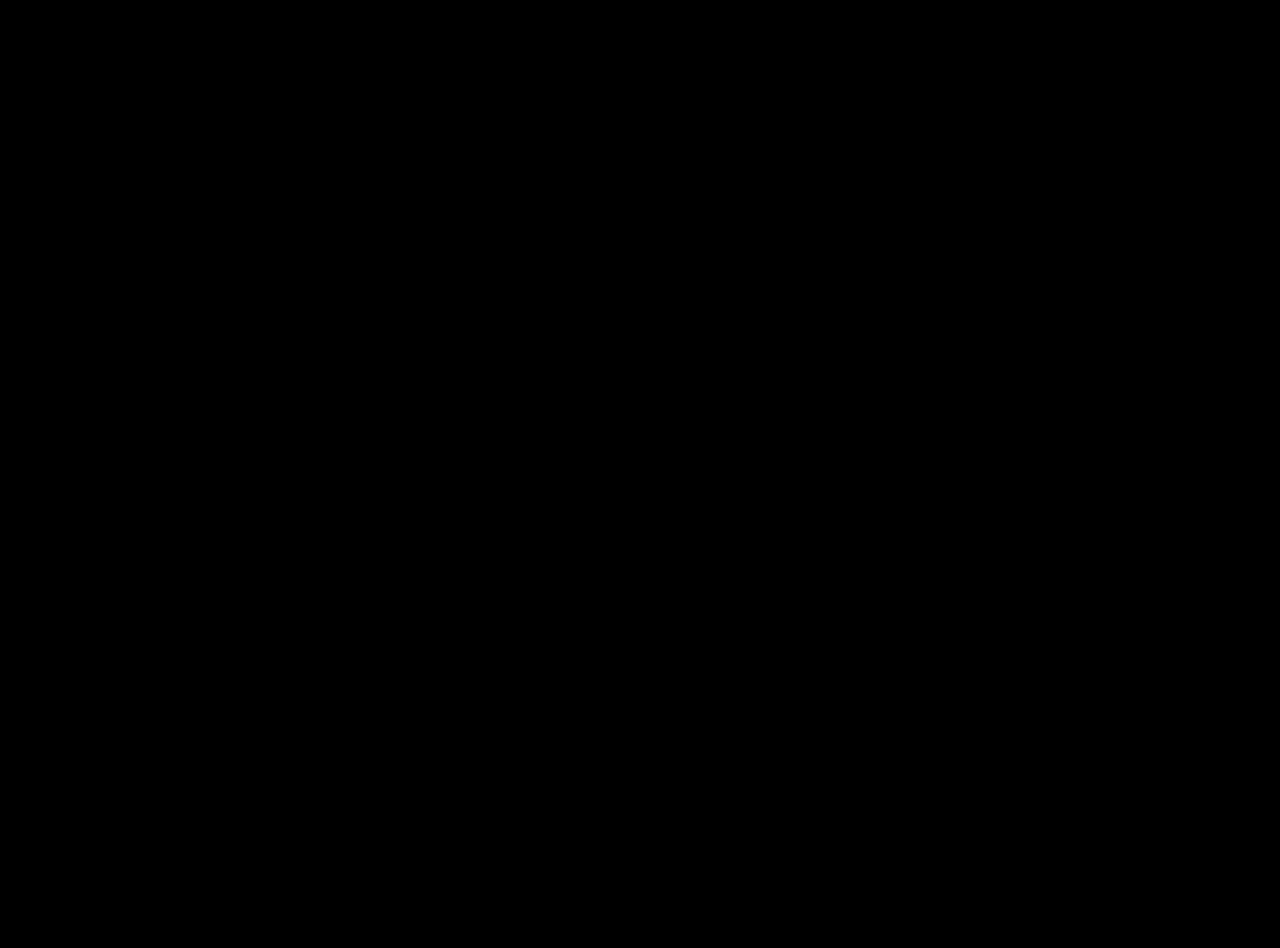
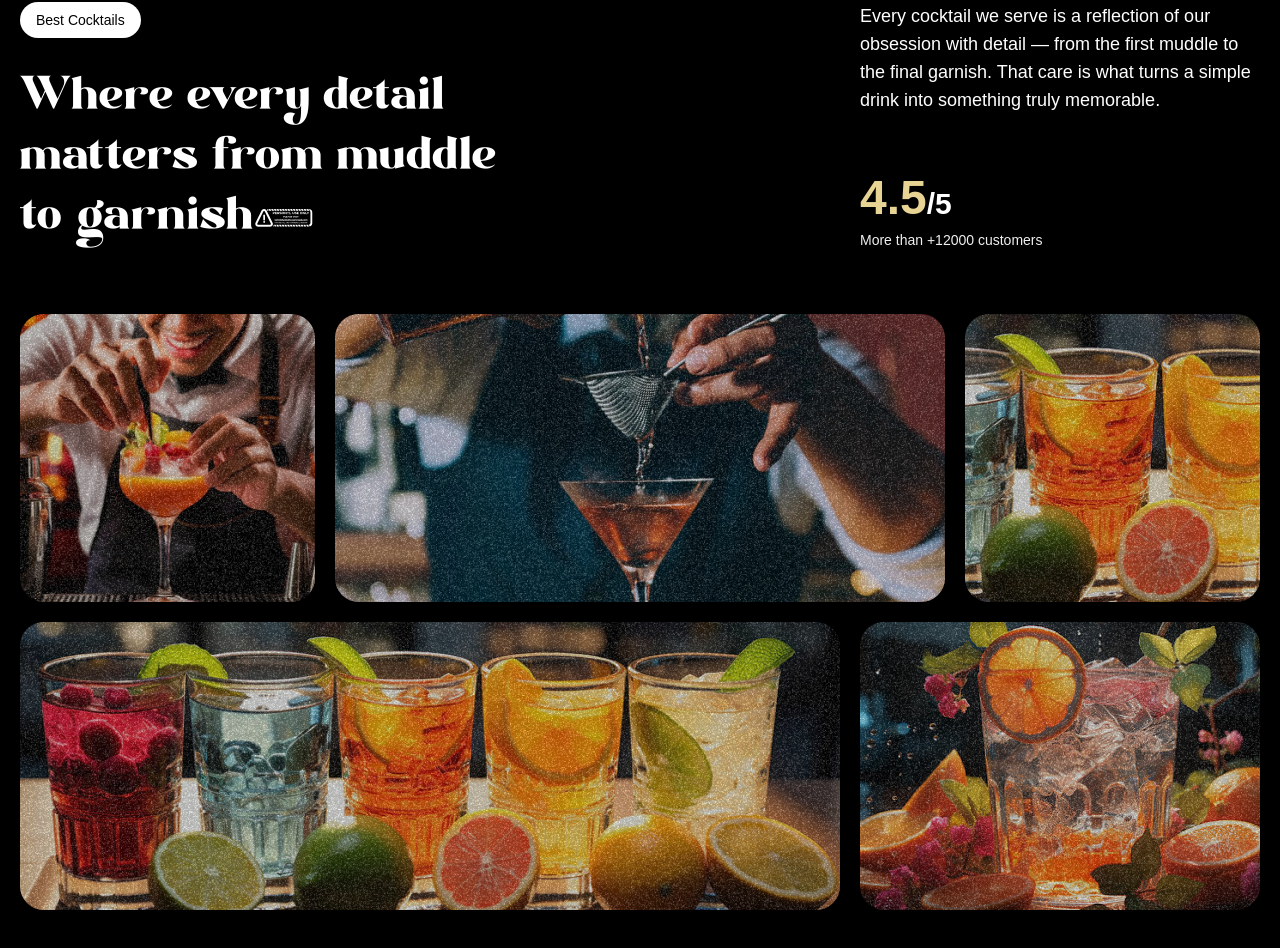
Before and after one commit to R-Tedy/drinkss, a React (Vite) app: page / in a window 1280 px wide. Shown: the part 1710-2658 px from the top of the page. Before the commit the page ends 1600 px from the top, so only its background shows below. Built offline with nearby package versions, Linux system fonts and the light colour scheme; a web font is replaced by a local one.

Commit message:
implement the about section

```diff
--- a/src/App.jsx
+++ b/src/App.jsx
@@ -17,7 +17,7 @@
       <Navbar/>
       <Hero/>
       <Cocktails/>
-      {/* <About/> */}
+      <About/>
       {/* <Art/> */}
       {/* <Menu/> */}
       {/* <Contact/> */}
--- a/src/components/About.jsx
+++ b/src/components/About.jsx
@@ -1,8 +1,95 @@
+import { useGSAP } from '@gsap/react'
+import gsap from 'gsap'
+import { SplitText } from 'gsap/all'
 import React from 'react'
 
 const About = () => {
+  useGSAP(() => {
+    const titleSplit = SplitText.create('#about h2', {
+      type: 'words'
+    })
+
+    const scrolTimeline = gsap.timeline({
+      scrollTrigger: {
+        trigger: '#about',
+        start: 'top center'
+      }
+    })
+
+    scrolTimeline
+      .from(titleSplit.words, {
+        opacity: 0,
+        duration: 1,
+        yPercent: 100,
+        ease: 'expo.out',
+        stagger: 0.04,
+      })
+      .from('.top-grid div, .bottom-grid div', {
+        opacity: 0,
+        duration: 1,
+        ease: 'power1.inOut',
+        stagger: 0.04
+      })
+  })
+
   return (
-    <div>About</div>
+    <div id='about'>
+      <div className='mb-16 md:px-0 px-5'>
+        <div className='content'>
+          <div className='md:col-span-8'>
+            <p className='badge'>Best Cocktails</p>
+            <h2>
+              Where every detail matters <span className='text-white'></span> from muddle to garnish.
+            </h2>
+          </div>
+
+          <div className='sub-content'>
+            <p>
+              Every cocktail we serve is a reflection of our obsession with detail — from the first muddle to the final garnish. That care is what turns a simple drink into something truly memorable.
+            </p>
+
+            <div>
+              <p className='md:text-3xl text-xl font-bold'>
+                <span>4.5</span>/5
+              </p>
+              <p className='text-sm text-white-100'>
+                More than +12000 customers
+              </p>
+            </div>
+          </div>
+        </div>
+      </div>
+
+      <div className='top-grid'>
+        <div className='md:col-span-3'>
+          <div className='noisy'/>
+          <img src="/images/abt1.png" alt="grid-img-1" />
+        </div>
+
+        <div className='md:col-span-6'>
+          <div className='noisy'/>
+          <img src="/images/abt5.png" alt="grid-img-5" />
+        </div>
+
+        <div className='md:col-span-3'>
+          <div className='noisy'/>
+          <img src="/images/abt3.png" alt="grid-img-3" />
+        </div>
+      </div>
+
+      <div className='bottom-grid'>
+        <div className='md:col-span-8'>
+          <div className='noisy'/>
+          <img src="/images/abt3.png" alt="grid-img-3" />
+        </div>
+
+        <div className='md:col-span-4'>
+          <div className='noisy'/>
+          <img src="/images/abt4.png" alt="grid-img-4" />
+        </div>
+      </div>
+
+    </div>
   )
 }
 
```
